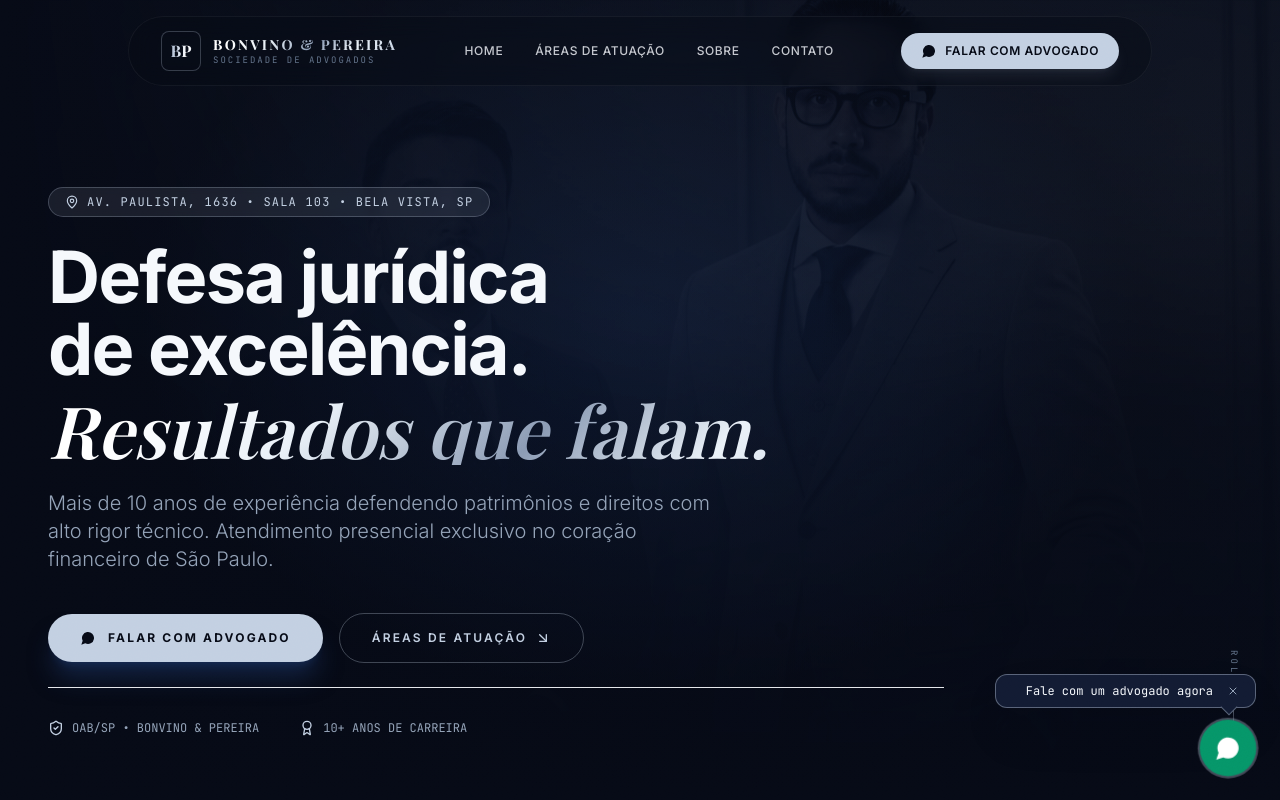
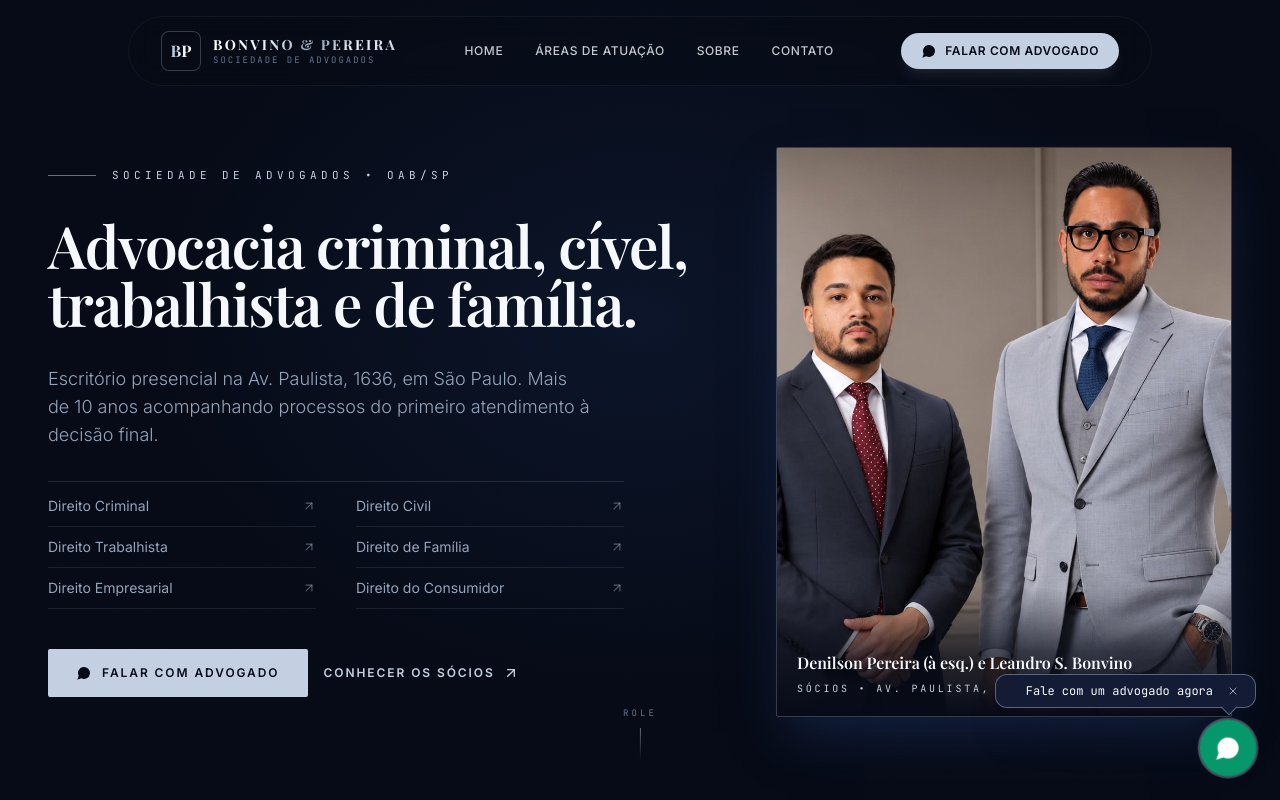
Before and after one commit to Kayqui-Dev/site-bonvino, a React (Vite) app: page / in a window 1280 px wide. Shown: the top 800 px of the page. Built offline with nearby package versions, Linux system fonts and the light colour scheme; a web font is replaced by a local one.

Commit message:
feat: enhance Hero component animation and layout adjustments
Co-authored-by: Kayqui <119245946+Kayqui-Dev@users.noreply.github.com>

```diff
--- a/src/components/Hero.jsx
+++ b/src/components/Hero.jsx
@@ -1,6 +1,15 @@
 import React, { useEffect, useRef, useState } from 'react';
-import { MessageCircle, ArrowDownRight, ShieldCheck, MapPin, Award, Gavel } from 'lucide-react';
+import { MessageCircle, ArrowUpRight, Gavel } from 'lucide-react';
 import gsap from 'gsap';
+
+const AREAS = [
+  'Direito Criminal',
+  'Direito Civil',
+  'Direito Trabalhista',
+  'Direito de Família',
+  'Direito Empresarial',
+  'Direito do Consumidor',
+];
 
 export default function Hero() {
   const heroRef = useRef(null);
@@ -10,7 +19,6 @@ export default function Hero() {
   const ringRef = useRef(null);
   const stageRef = useRef(null);
 
-  // Overlay is skipped entirely for reduced-motion users.
   const [introDone, setIntroDone] = useState(false);
 
   useEffect(() => {
@@ -20,8 +28,8 @@ export default function Hero() {
       const revealContent = () =>
         gsap.fromTo(
           '.hero-animate',
-          { opacity: 0, y: 34 },
-          { opacity: 1, y: 0, duration: 0.9, stagger: 0.12, ease: 'power3.out' }
+          { opacity: 0, y: 22 },
+          { opacity: 1, y: 0, duration: 0.8, stagger: 0.09, ease: 'power3.out' }
         );
 
       if (reduced) {
@@ -33,49 +41,38 @@ export default function Hero() {
 
       const tl = gsap.timeline({ onComplete: () => setIntroDone(true) });
 
-      // 1. The gavel rears back, then strikes.
       tl.set(gavelRef.current, { rotate: -42, y: -26, opacity: 0, transformOrigin: '85% 85%' })
-        .set(monogramRef.current, { opacity: 0, scale: 0.82 })
+        .set(monogramRef.current, { opacity: 0, scale: 0.86 })
         .set(ringRef.current, { opacity: 0, scale: 0.2 })
-        .to(gavelRef.current, { opacity: 1, duration: 0.35, ease: 'power2.out' })
-        .to(gavelRef.current, {
-          rotate: 4,
-          y: 0,
-          duration: 0.24,
-          ease: 'power4.in',
-        })
+        .to(gavelRef.current, { opacity: 1, duration: 0.32, ease: 'power2.out' })
+        .to(gavelRef.current, { rotate: 4, y: 0, duration: 0.22, ease: 'power4.in' })
 
-        // 2. Impact — the stage reverberates and a shockwave spreads.
         .add(() => {
           gsap.fromTo(
             stageRef.current,
             { y: 0 },
-            { y: 6, duration: 0.07, yoyo: true, repeat: 3, ease: 'power2.inOut' }
+            { y: 5, duration: 0.07, yoyo: true, repeat: 3, ease: 'power2.inOut' }
           );
         })
-        .to(ringRef.current, {
-          opacity: 0.8,
-          scale: 3.1,
-          duration: 1.05,
+        .to(
+          ringRef.current,
+          {
+            opacity: 0.75,
+            scale: 3,
+            duration: 1,
             ease: 'expo.out',
             onComplete: () => gsap.set(ringRef.current, { opacity: 0 }),
-        }, '<')
+          },
+          '<'
+        )
+        .to(monogramRef.current, { opacity: 1, scale: 1, duration: 0.7, ease: 'expo.out' }, '<0.05')
+        .to(gavelRef.current, { opacity: 0, y: -18, duration: 0.55, ease: 'power2.inOut' }, '<0.3')
 
-        // 3. The monogram is struck into being.
-        .to(monogramRef.current, {
-          opacity: 1,
-          scale: 1,
-          duration: 0.75,
-          ease: 'expo.out',
-        }, '<0.05')
-        .to(gavelRef.current, { opacity: 0, y: -18, duration: 0.6, ease: 'power2.inOut' }, '<0.3')
-
-        // 4. Curtain lifts into the page.
         .to(overlayRef.current, {
           autoAlpha: 0,
-          duration: 0.9,
+          duration: 0.85,
           ease: 'power2.inOut',
-          delay: 0.35,
+          delay: 0.3,
         })
         .set(overlayRef.current, { display: 'none' })
         .add(revealContent, '<0.25');
@@ -93,7 +90,7 @@ export default function Hero() {
     <section
       id="hero"
       ref={heroRef}
-      className="relative min-h-[100dvh] flex flex-col justify-end overflow-hidden pb-16 pt-32 px-4 sm:px-6 lg:px-12"
+      className="relative min-h-[100dvh] flex items-center overflow-hidden pt-32 pb-16 px-4 sm:px-6 lg:px-12"
     >
       {/* ---------- Gavel strike curtain ---------- */}
       <div
@@ -104,14 +101,12 @@ export default function Hero() {
         <div className="absolute inset-0 vignette-navy" />
 
         <div ref={stageRef} className="relative flex flex-col items-center">
-          {/* Shockwave ring */}
           <div
             ref={ringRef}
             className="absolute w-40 h-40 rounded-full border border-platinum/60"
             style={{ boxShadow: '0 0 60px rgba(195,208,226,0.35)' }}
           />
 
-          {/* Chrome monogram, struck into place */}
           <div
             ref={monogramRef}
             className="font-serif font-bold text-7xl sm:text-9xl tracking-[0.06em] chrome-plate"
@@ -123,93 +118,105 @@ export default function Hero() {
             Bonvino &amp; Pereira
           </div>
 
-          {/* The gavel itself */}
           <div ref={gavelRef} className="absolute -top-24 sm:-top-28">
             <Gavel className="w-16 h-16 sm:w-20 sm:h-20 text-platinum drop-shadow-[0_10px_30px_rgba(30,58,110,0.9)]" />
           </div>
         </div>
       </div>
 
-      {/* ---------- Background: real courthouse presence ---------- */}
-      <div className="absolute inset-0 z-0">
-        {/* The two partners together — a landscape frame, unlike the portraits
-            in the Sobre section, so it fills this wide band without stretching. */}
-        <img
-          src="/brand/socios-bonvino-pereira.jpg"
-          alt=""
-          aria-hidden="true"
-          className="w-full h-full object-cover object-[60%_22%] sm:object-[65%_18%] ken-burns filter brightness-[0.42] contrast-110 saturate-[0.5]"
-        />
-        {/* Navy grade so the photo reads as brand, not stock */}
-        <div className="absolute inset-0 bg-navy-deep/35 mix-blend-color" />
-        <div className="absolute inset-0 bg-gradient-to-t from-navy via-navy/85 to-navy/25" />
-        <div className="absolute inset-0 bg-gradient-to-r from-navy via-navy/55 to-transparent" />
-        <div className="absolute inset-0 vignette-navy opacity-70" />
+      {/* A single quiet field instead of a stack of gradients. The photograph
+          is now a framed subject on the right, not a washed-out backdrop. */}
+      <div className="absolute inset-0 z-0 bg-navy">
+        <div className="absolute inset-0 vignette-navy opacity-60" />
       </div>
 
-      {/* ---------- Content ---------- */}
-      <div className="relative z-10 max-w-4xl space-y-6">
-        <div className="hero-animate inline-flex items-center gap-2 bg-platinum/10 border border-platinum/25 text-platinum px-4 py-1.5 rounded-full text-xs font-mono tracking-widest uppercase backdrop-blur-sm">
-          <MapPin className="w-3.5 h-3.5" />
-          <span>Av. Paulista, 1636 • Sala 103 • Bela Vista, SP</span>
+      {/* ---------- Editorial split ---------- */}
+      <div className="relative z-10 w-full max-w-7xl mx-auto grid lg:grid-cols-12 gap-12 lg:gap-16 items-center">
+        {/* Type column */}
+        <div className="lg:col-span-7 flex flex-col gap-8">
+          <div className="hero-animate flex items-center gap-4">
+            <span className="h-px w-12 bg-platinum/50" />
+            <span className="text-[10px] sm:text-[11px] font-mono uppercase tracking-[0.4em] text-platinum">
+              Sociedade de Advogados • OAB/SP
+            </span>
           </div>
 
-        <div className="hero-animate space-y-2">
-          <h1 className="text-4xl sm:text-6xl md:text-7xl font-bold font-sans tracking-tight text-ivory leading-[1.08] text-balance">
-            Defesa jurídica de excelência.
+          {/* Concrete positioning: what they practise and where, with no
+              superlatives. "Excelência / resultados que falam" said nothing. */}
+          <h1 className="font-serif text-ivory text-4xl sm:text-5xl lg:text-[3.65rem] leading-[1.1] tracking-tight text-balance">
+            Advocacia criminal, cível, trabalhista e de família.
           </h1>
-          <div className="text-3xl sm:text-5xl md:text-7xl font-serif italic leading-tight text-platinum-gradient">
-            Resultados que falam.
-          </div>
-        </div>
 
-        <p className="hero-animate text-ivory-muted text-base sm:text-xl max-w-2xl font-light leading-relaxed text-pretty">
-          Mais de 10 anos de experiência defendendo patrimônios e direitos com alto rigor técnico.
-          Atendimento presencial exclusivo no coração financeiro de São Paulo.
+          <p className="text-ivory-muted text-base sm:text-lg leading-relaxed max-w-xl text-pretty font-light">
+            Escritório presencial na Av. Paulista, 1636, em São Paulo. Mais de 10 anos
+            acompanhando processos do primeiro atendimento à decisão final.
           </p>
 
-        <div className="hero-animate flex flex-col sm:flex-row items-stretch sm:items-center gap-4 pt-4">
+          {/* The practice index earns its place: real navigation, not decoration */}
+          <ul className="hero-animate grid sm:grid-cols-2 gap-x-10 border-t border-platinum/15 pt-1 max-w-xl">
+            {AREAS.map((area) => (
+              <li key={area} className="border-b border-platinum/10">
+                <a
+                  href="#areas"
+                  className="group flex items-center justify-between py-2.5 text-sm text-ivory-muted hover:text-ivory transition-colors"
+                >
+                  <span>{area}</span>
+                  <ArrowUpRight className="w-3.5 h-3.5 text-platinum/40 group-hover:text-platinum transition-colors" />
+                </a>
+              </li>
+            ))}
+          </ul>
+
+          <div className="hero-animate flex flex-col sm:flex-row sm:items-center gap-4 pt-2">
             <a
               href={whatsappUrl}
               target="_blank"
               rel="noopener noreferrer"
-            className="inline-flex items-center justify-center gap-3 bg-platinum hover:bg-platinum-hover text-navy font-bold text-xs uppercase tracking-[0.18em] px-8 py-4 rounded-full btn-magnetic shadow-xl shadow-navy-deep/50"
+              className="inline-flex items-center justify-center gap-2.5 bg-platinum hover:bg-platinum-hover text-navy font-semibold text-xs uppercase tracking-[0.16em] px-7 py-4 rounded-sm transition-colors"
             >
               <MessageCircle className="w-4 h-4 fill-navy stroke-none" />
-            <span>Falar com Advogado</span>
+              <span>Falar com advogado</span>
             </a>
 
             <a
-            href="#areas"
-            className="inline-flex items-center justify-center gap-2 border border-platinum/30 hover:border-platinum text-platinum hover:bg-platinum/10 font-semibold text-xs uppercase tracking-[0.18em] px-8 py-4 rounded-full transition-all"
+              href="#sobre"
+              className="inline-flex items-center gap-2 text-platinum hover:text-ivory text-xs uppercase tracking-[0.16em] font-semibold transition-colors"
             >
-            <span>Áreas de Atuação</span>
-            <ArrowDownRight className="w-4 h-4" />
+              <span>Conhecer os sócios</span>
+              <ArrowUpRight className="w-4 h-4" />
             </a>
-        </div>
-
-        <div className="hero-animate pt-8 mt-8 border-t border-platinum/12 flex flex-wrap items-center gap-6 sm:gap-10 text-ivory-muted text-xs font-mono uppercase">
-          <div className="flex items-center gap-2">
-            <ShieldCheck className="w-4 h-4 text-platinum" />
-            <span>OAB/SP • Bonvino &amp; Pereira</span>
-          </div>
-          <div className="flex items-center gap-2">
-            <Award className="w-4 h-4 text-platinum" />
-            <span>10+ Anos de Carreira</span>
-          </div>
           </div>
         </div>
 
-      {/* Scroll cue — pinned to the right edge so it clears the badge row */}
+        {/* Photo column — the partners as a visible subject, with a documentary
+            caption plate. Squared frame and a platinum hairline, no gradient wash. */}
+        <figure className="hero-animate lg:col-span-5 relative m-0">
+          <div className="relative overflow-hidden rounded-sm border border-platinum/25 shadow-2xl shadow-navy-deep/50">
+            <img
+              src="/brand/socios-bonvino-pereira.jpg"
+              alt="Os sócios Denilson Pereira e Leandro Sousa Bonvino no escritório"
+              className="w-full h-full object-cover aspect-[4/3] lg:aspect-[4/5] object-[58%_20%]"
+            />
+            {/* Only enough scrim to seat the caption — the faces stay clear */}
+            <div className="absolute inset-x-0 bottom-0 h-32 bg-gradient-to-t from-navy via-navy/70 to-transparent" />
+
+            <figcaption className="absolute bottom-0 left-0 right-0 p-5">
+              {/* Named left-to-right, as a photo caption should read */}
+              <span className="block font-serif text-ivory text-sm sm:text-base leading-snug">
+                Denilson Pereira (à esq.) e Leandro S. Bonvino
+              </span>
+              <span className="block text-[10px] font-mono uppercase tracking-[0.28em] text-platinum mt-1.5">
+                Sócios • Av. Paulista, 1636
+              </span>
+            </figcaption>
+          </div>
+        </figure>
+      </div>
+
       {introDone && (
-        <div className="hidden lg:flex absolute bottom-16 right-10 z-10 flex-col items-center gap-3 animate-float">
-          <span
-            className="text-[9px] font-mono uppercase tracking-[0.35em] text-ivory-dim"
-            style={{ writingMode: 'vertical-rl' }}
-          >
-            Role
-          </span>
-          <div className="w-px h-10 bg-gradient-to-b from-platinum/60 to-transparent" />
+        <div className="hidden lg:flex absolute bottom-10 left-1/2 -translate-x-1/2 z-10 flex-col items-center gap-2">
+          <span className="text-[9px] font-mono uppercase tracking-[0.35em] text-ivory-dim">Role</span>
+          <span className="w-px h-8 bg-gradient-to-b from-platinum/50 to-transparent" />
         </div>
       )}
     </section>
```
Lines whose indentation alone changed are shown as unchanged.
